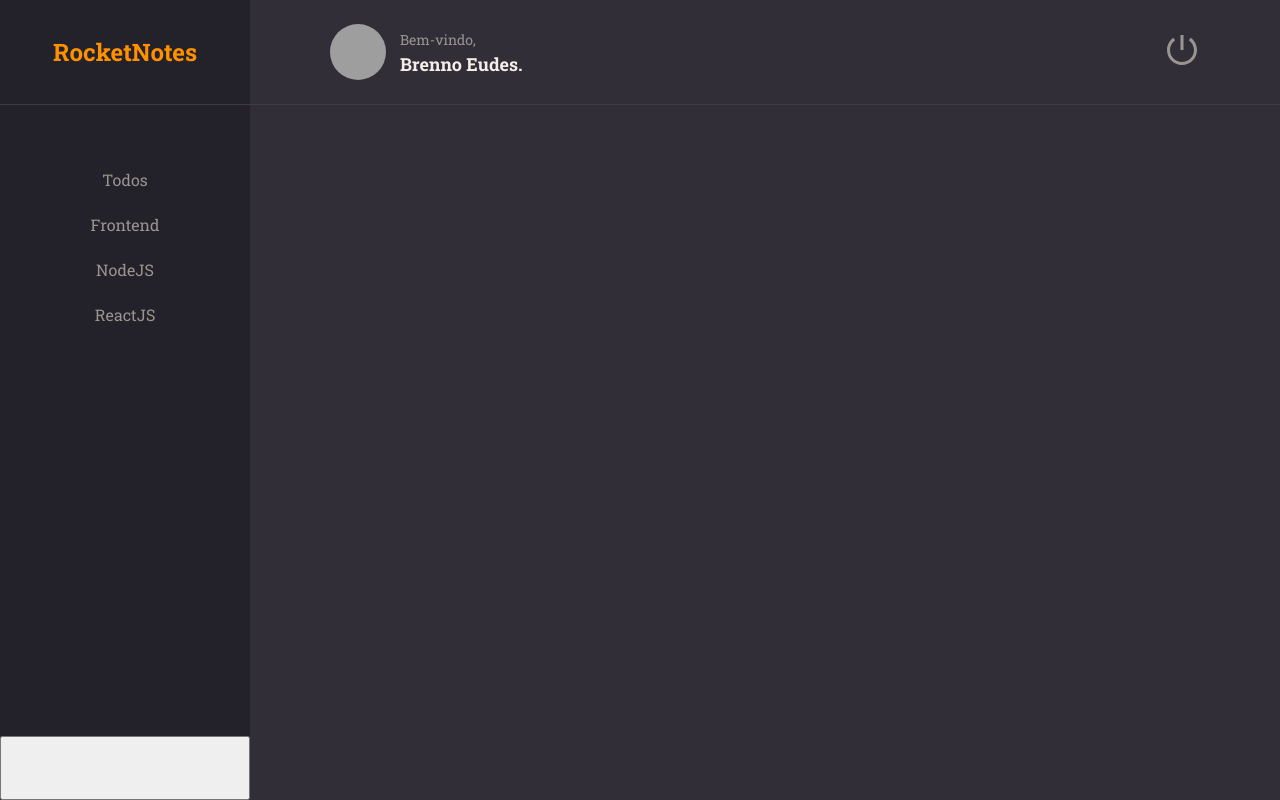
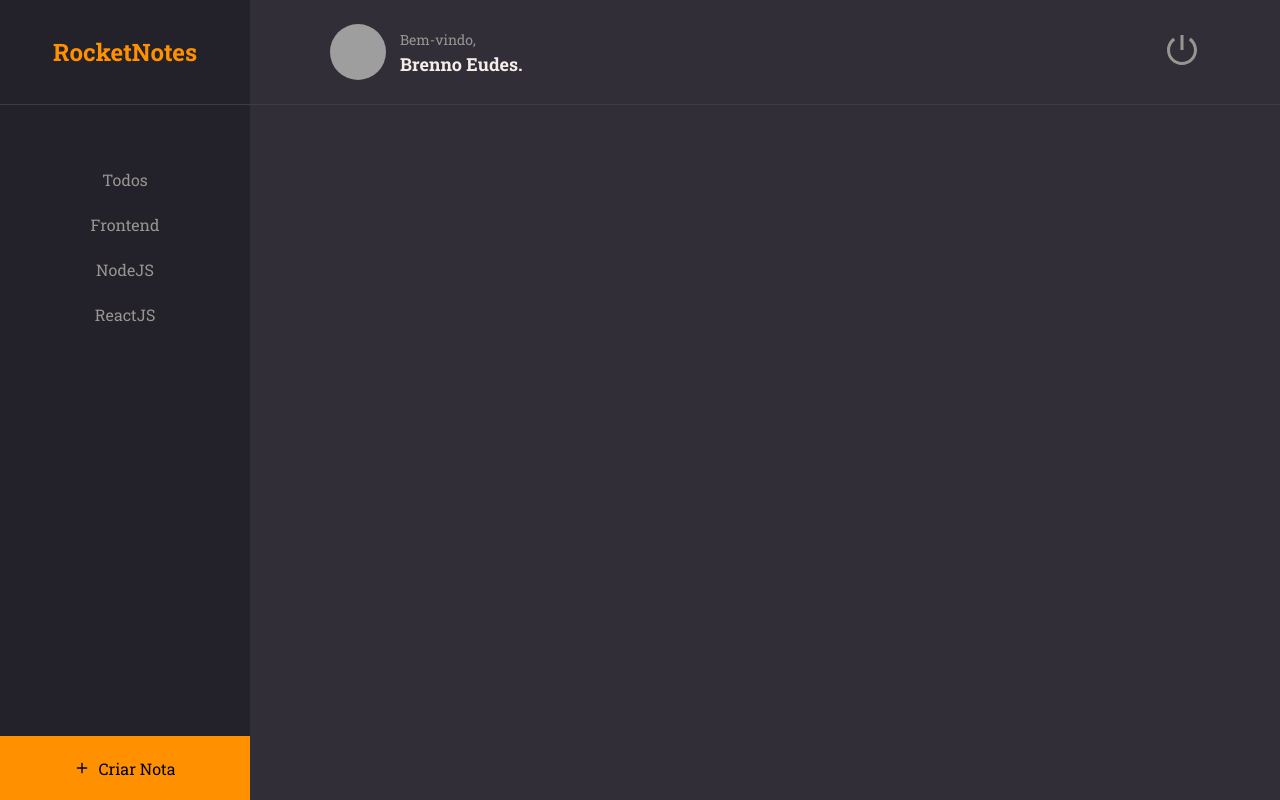
Before and after one commit to brennoEudes/rocketNotes, a React (Vite) app in the folder RocketNotes/: page / in a window 1280 px wide. Built offline with nearby package versions, Linux system fonts and the light colour scheme; grey boxes are pictures that could not be loaded.

Commit message:
NewNote btn

```diff
--- a/RocketNotes/src/pages/Home/index.jsx
+++ b/RocketNotes/src/pages/Home/index.jsx
@@ -1,3 +1,4 @@
+import { FiPlus } from "react-icons/fi"; // importando ícone
 import { Container, Brand, Menu, Search, Content, NewNote } from "./styles";
 
 import { Header } from "../../components/Header";
@@ -31,7 +32,10 @@
 
       <Content></Content>
 
-      <NewNote></NewNote>
+      <NewNote>
+        <FiPlus />
+        Criar Nota
+      </NewNote>
     </Container>
   );
 }
--- a/RocketNotes/src/pages/Home/styles.js
+++ b/RocketNotes/src/pages/Home/styles.js
@@ -32,7 +32,6 @@
   > h1 {
     font-size: 24px;
     color: ${({ theme }) => theme.COLORS.ORANGE};
-;
   }
 `;
 export const Menu = styled.ul`
@@ -45,8 +44,6 @@
   > li {
     margin-bottom: 24px;
   }
-
-
 `;
 export const Search = styled.div`
   grid-area: search;
@@ -56,4 +53,13 @@
 `;
 export const NewNote = styled.button`
   grid-area: newnote;
+  background-color: ${({ theme }) => theme.COLORS.ORANGE};
+  border: none;
+  display: flex;
+  align-items: center;
+  justify-content: center;
+
+  > svg {
+    margin-right: 8px;
+  }
 `;
```
